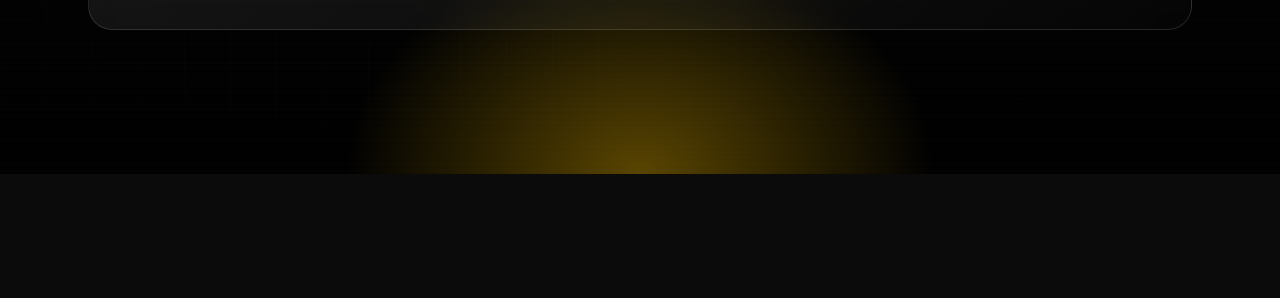
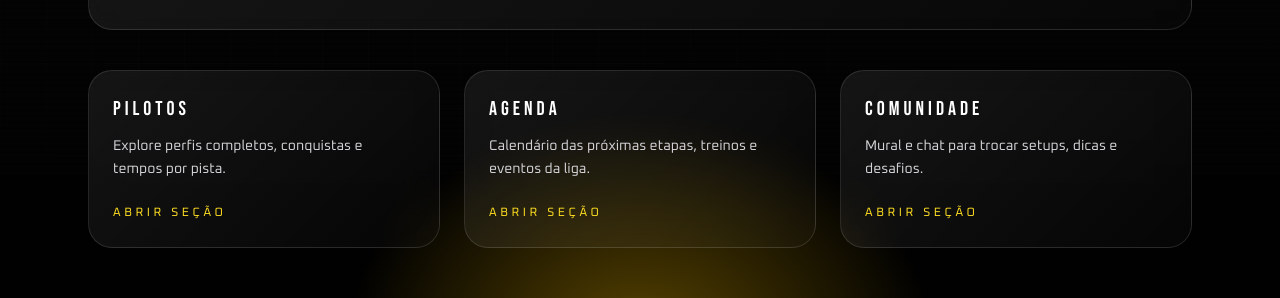
Before and after one commit to guivas11/site-cre, a Next.js app: page / in a window 1280 px wide. Shown: the part 626-924 px from the top of the page. Before the commit the page ends 800 px from the top, so only its background shows below. Built offline with nearby package versions, Linux system fonts and the light colour scheme; no server answers; the database is empty.

Commit message:
Atualiza site

```diff
--- a/src/app/dashboard/page.tsx
+++ b/src/app/dashboard/page.tsx
@@ -458,8 +458,8 @@ export default async function DashboardPage({
                     </div>
                     <p className="text-sm text-zinc-200">
                       {victory.track || "Pista não informada"}{" "}
-                      {victory.position ? `Â· ${victory.position}` : ""}
-                      {victory.category ? ` Â· ${victory.category}` : ""}
+                      {victory.position ? `· ${victory.position}` : ""}
+                      {victory.category ? ` · ${victory.category}` : ""}
                     </p>
                     {victory.notes ? (
                       <p className="text-xs text-zinc-400">{victory.notes}</p>
@@ -539,7 +539,7 @@ export default async function DashboardPage({
               <p className="text-xl font-semibold text-yellow-300">
                 {safeVictories.filter((victory) => {
                   const position = victory.position?.toString().trim() ?? "";
-                  return ["1º", "1", "p1", "1o", "1Â°"].includes(
+                  return ["1º", "1", "p1", "1o", "1°"].includes(
                     position.toLowerCase(),
                   );
                 }).length}
@@ -552,7 +552,7 @@ export default async function DashboardPage({
               <p className="text-xl font-semibold text-yellow-300">
                 {safeVictories.filter((victory) => {
                   const position = victory.position?.toString().trim() ?? "";
-                  return ["1º", "2Âº", "3Âº", "1", "2", "3", "p1", "p2", "p3", "1o", "2o", "3o", "1Â°", "2Â°", "3Â°"].includes(
+                  return ["1º", "2º", "3º", "1", "2", "3", "p1", "p2", "p3", "1o", "2o", "3o", "1°", "2°", "3°"].includes(
                     position.toLowerCase(),
                   );
                 }).length}
--- a/src/app/page.tsx
+++ b/src/app/page.tsx
@@ -360,6 +360,38 @@ export default async function Home() {
             )}
           </div>
         </section>
+
+        <section className="grid gap-6 lg:grid-cols-3">
+          {[
+            {
+              title: "Pilotos",
+              desc: "Explore perfis completos, conquistas e tempos por pista.",
+              href: "/pilotos",
+            },
+            {
+              title: "Agenda",
+              desc: "Calendário das próximas etapas, treinos e eventos da liga.",
+              href: "/agendas",
+            },
+            {
+              title: "Comunidade",
+              desc: "Mural e chat para trocar setups, dicas e desafios.",
+              href: "/comunidades",
+            },
+          ].map((card) => (
+            <a
+              key={card.title}
+              href={card.href}
+              className="glass rounded-3xl p-6 transition hover:border-white/20"
+            >
+              <h3 className="font-display text-xl tracking-[0.2em]">{card.title}</h3>
+              <p className="mt-3 text-sm leading-relaxed text-zinc-300">{card.desc}</p>
+              <span className="mt-6 inline-flex text-xs uppercase tracking-[0.3em] text-yellow-300">
+                Abrir seção
+              </span>
+            </a>
+          ))}
+        </section>
       </div>
     </div>
   );
--- a/src/app/track-leaders.tsx
+++ b/src/app/track-leaders.tsx
@@ -64,9 +64,6 @@ export default function TrackLeaders({ leaders }: TrackLeadersProps) {
           ))}
         </div>
       </div>
-      <p className="mt-3 text-[10px] uppercase tracking-[0.35em] text-zinc-500">
-        Próxima pista em instantes
-      </p>
     </div>
   );
 }
```
